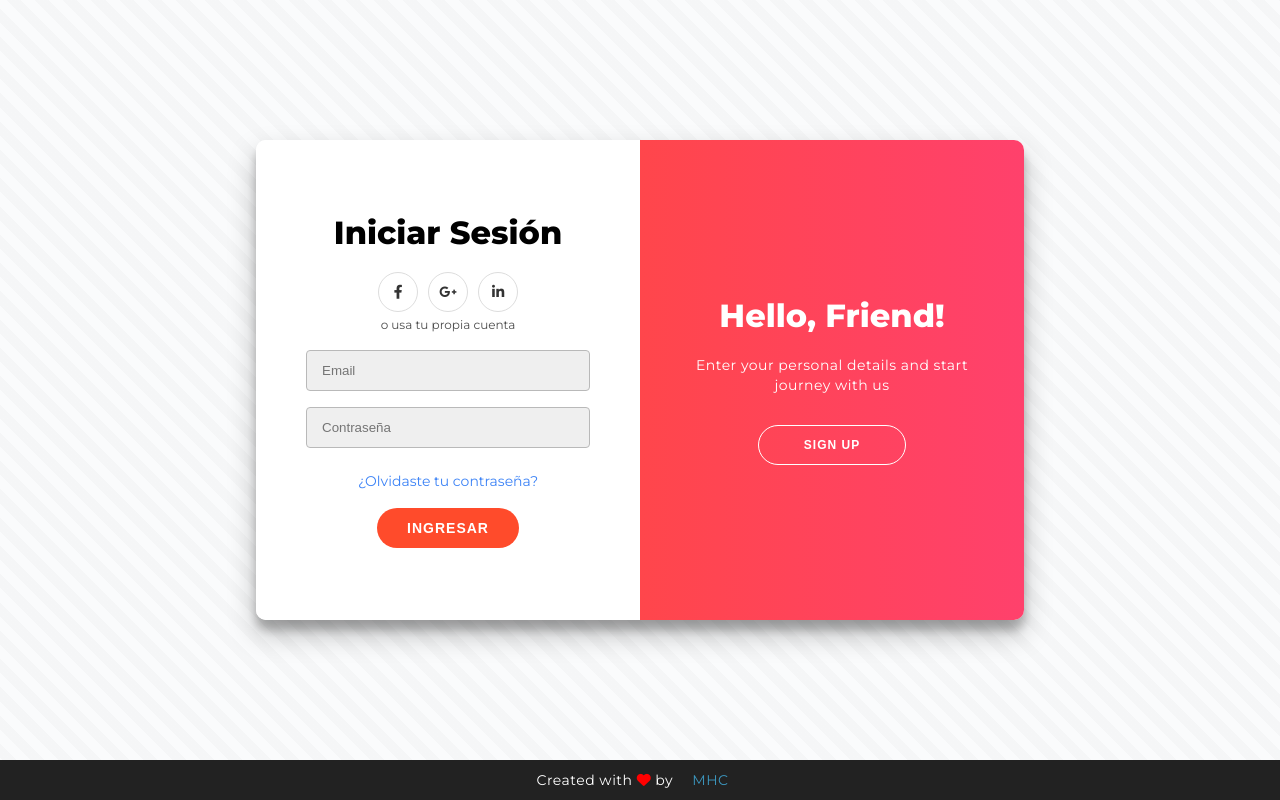
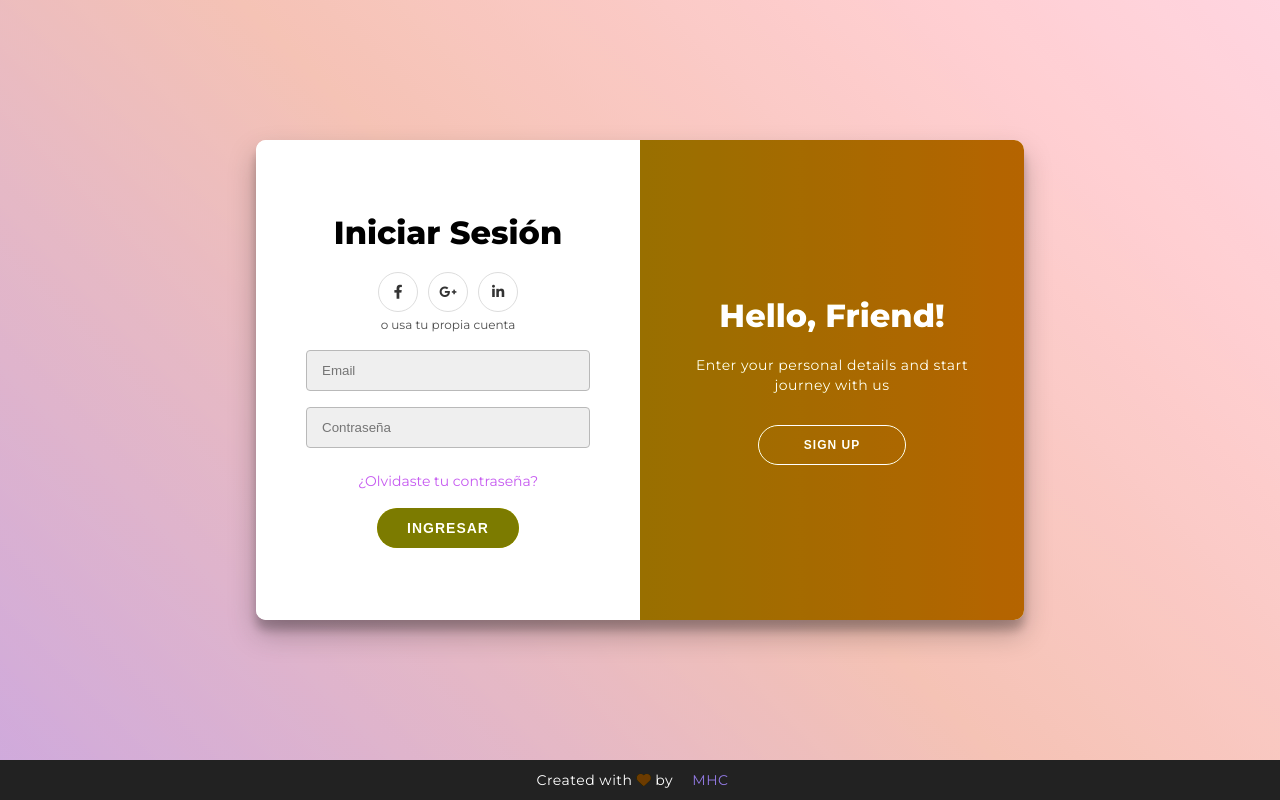
Before and after one commit to MauHerCab10/CompleteAuthenticationAPI_Frontend, an Angular app: page /login in a window 1280 px wide. Built offline with nearby package versions, Linux system fonts and the light colour scheme.

Commit message:
estilo de gradiente de colores para presentacion del Login

```diff
--- a/src/styles.css
+++ b/src/styles.css
@@ -105,7 +105,9 @@
 
 
 /* INICIO Contenedor principal de elementos en pantalla */
-.page-container {
+
+/* Estilo #1 */
+/* .page-container {
   background-color: #fafbfc;
   background-image: repeating-linear-gradient(45deg, transparent, transparent 10px, rgba(0,0,0,.02) 10px, rgba(0,0,0,.02) 20px);
   display: flex;
@@ -114,6 +116,25 @@
   flex-direction: column;
   font-family: 'Montserrat', sans-serif;
   height: 100vh;
+} */
+
+/* Estilo #2 */
+.page-container {
+  display: flex;
+  justify-content: center;
+  align-items: center;
+  flex-direction: column;
+  font-family: 'Montserrat', sans-serif;
+  height: 100vh;
+  position: relative;
+  overflow: hidden;
+  background: linear-gradient(45deg, #9eb7df 0%, #f5bee4 50%, #f1d7ff 100%);
+  animation: rotateGradient 30s linear infinite;
+}
+
+@keyframes rotateGradient {
+  0% { filter: hue-rotate(0deg); }
+  100% { filter: hue-rotate(360deg); }
 }
 
 .container {
```
